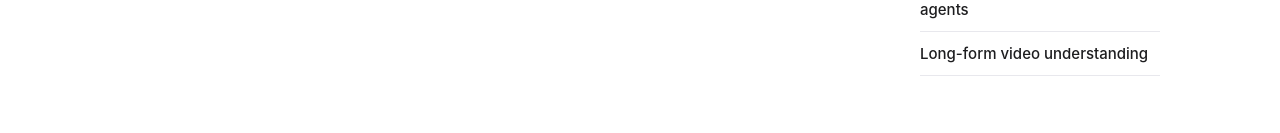
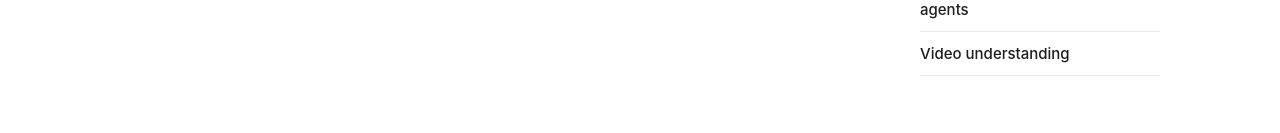
Before and after one commit to vlsrang/vlsrang.github.io, a plain HTML site: page index.html in a window 1280 px wide. Shown: the part 625-758 px from the top of the page. Drawn offline with Linux system fonts and the light colour scheme.

Commit message:
Add files via upload

```diff
--- a/index.html
+++ b/index.html
@@ -101,7 +101,7 @@
             <span class="fact-sub">Image restoration, HDR reconstruction</span>
           </li>
           <li><span class="fact-main">Agentic AI and multimodal agents</span></li>
-          <li><span class="fact-main">Long-form video understanding</span></li>
+          <li><span class="fact-main">Video understanding</span></li>
         </ul>
       </div>
     </div>
```
